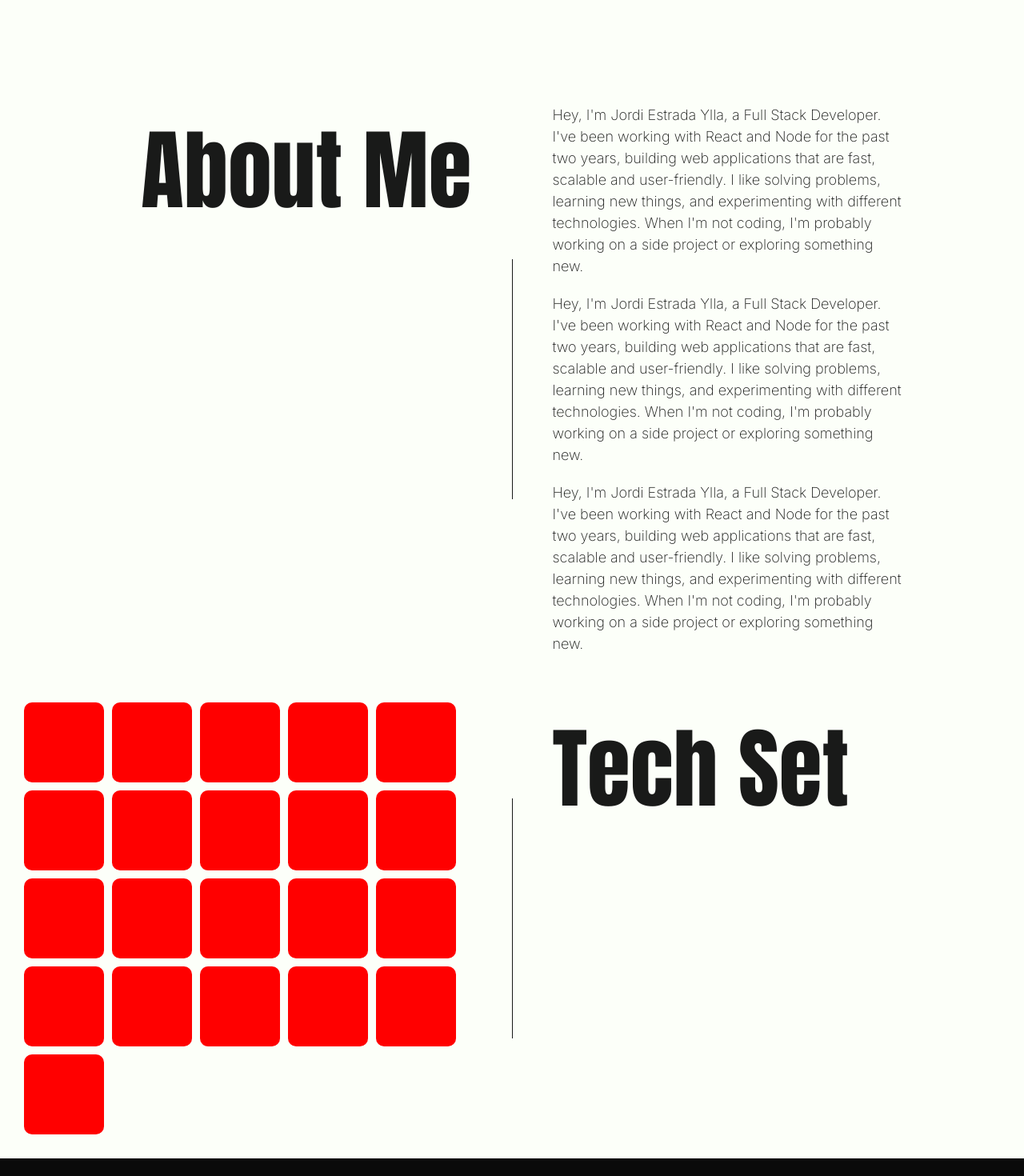
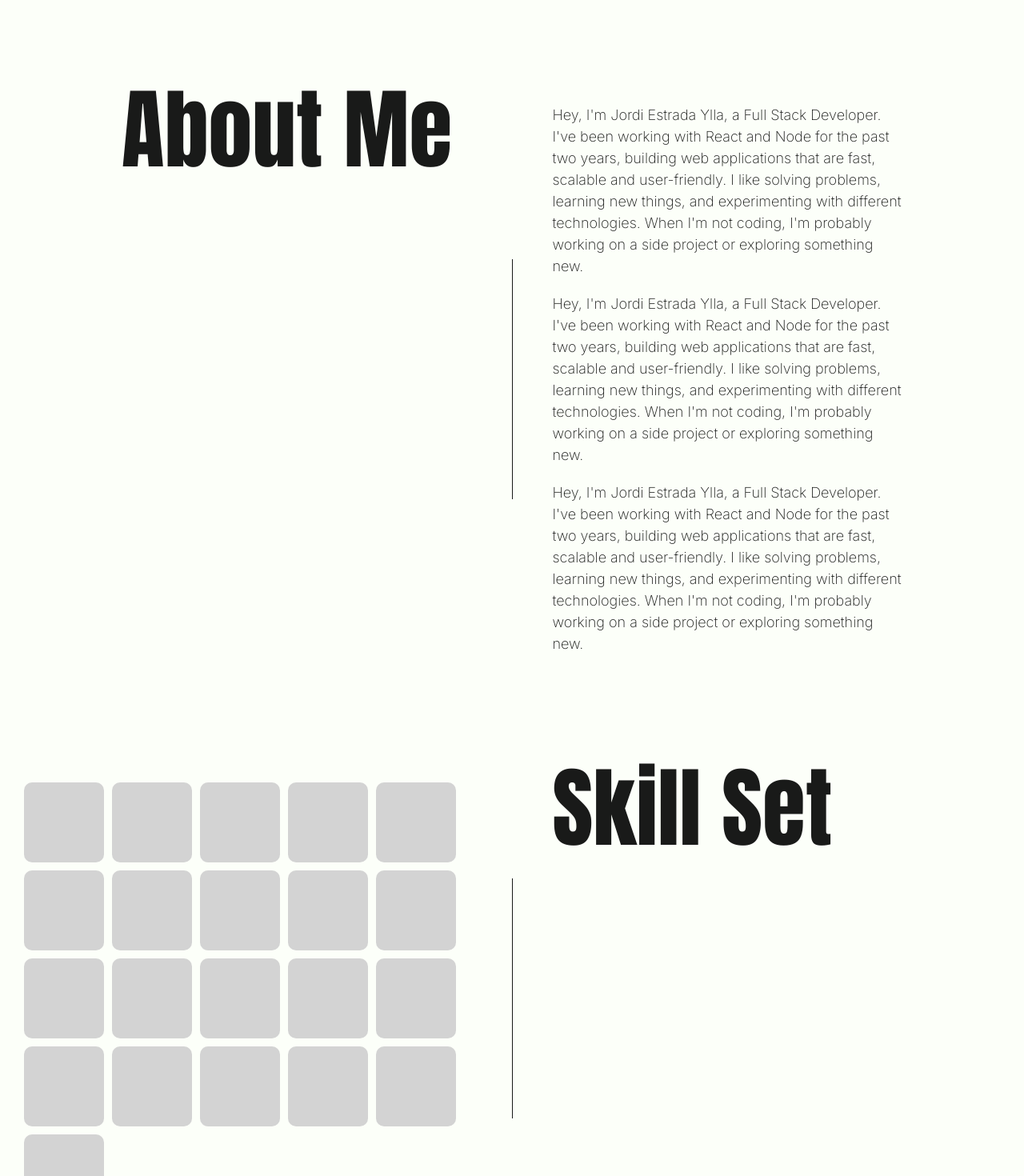
Before and after one commit to Jordiestrada3/portfolio_v1, a Next.js app: page / in a window 1280 px wide. Shown: the part 700-2170 px from the top of the page at 80% size. Built offline with nearby package versions, Linux system fonts and the light colour scheme.

Commit message:
ADD, Adds Animations

```diff
--- /dev/null
+++ b/app/animations/letters-pull-up.tsx
@@ -0,0 +1,47 @@
+'use client';
+import { cn } from '@/cn';
+import { motion, useInView } from 'framer-motion';
+import * as React from 'react';
+
+export function LettersPullUp({
+  text,
+  className = '',
+}: {
+  text: string;
+  className?: string;
+}) {
+  const splittedText = text.split('');
+
+  const pullupVariant = {
+    initial: { y: 10, opacity: 0 },
+    animate: (i: number) => ({
+      y: 0,
+      opacity: 1,
+      transition: {
+        delay: i * 0.05,
+      },
+    }),
+  };
+  const ref = React.useRef(null);
+  const isInView = useInView(ref, { once: true });
+  return (
+    <div className="flex justify-center">
+      {splittedText.map((current, i) => (
+        <motion.div
+          key={i}
+          ref={ref}
+          variants={pullupVariant}
+          initial="initial"
+          animate={isInView ? 'animate' : ''}
+          custom={i}
+          className={cn(
+            'text-xl text-center sm:text-4xl md:text-6xl md:leading-[4rem]',
+            className
+          )}
+        >
+          {current == ' ' ? <span>&nbsp;</span> : current}
+        </motion.div>
+      ))}
+    </div>
+  );
+}
--- /dev/null
+++ b/app/animations/typing-effect.tsx
@@ -0,0 +1,26 @@
+"use client"
+
+import * as React from 'react';
+import { motion, useInView } from 'framer-motion';
+
+export function TypingEffect({ text = 'Typing Effect' }: { text: string }) {
+    const ref = React.useRef(null);
+    const isInView = useInView(ref, { once: true });
+    return (
+        <h1
+            ref={ref}
+            className="text-xl text-center sm:text-4xl  md:text-6xl md:leading-[4rem]"
+        >
+            {text.split('').map((letter, index) => (
+                <motion.span
+                    key={index}
+                    initial={{ opacity: 0 }}
+                    animate={isInView ? { opacity: 1 } : {}}
+                    transition={{ duration: 0.2, delay: index * 0.1 }}
+                >
+                    {letter}
+                </motion.span>
+            ))}
+        </h1>
+    );
+}
--- /dev/null
+++ b/app/animations/words-pull-up.tsx
@@ -0,0 +1,48 @@
+"use client"
+import { cn } from '@/cn';
+import { motion, useInView } from 'framer-motion';
+import * as React from 'react';
+
+export function WordsPullUp({
+  text,
+  className = '',
+}: {
+  text: string;
+  className?: string;
+}) {
+  const splittedText = text.split('  ');
+
+  const pullupVariant = {
+    initial: { y: 20, opacity: 0 },
+    animate: (i: number) => ({
+      y: 0,
+      opacity: 1,
+      transition: {
+        delay: i * 0.1,
+      },
+    }),
+  };
+  const ref = React.useRef(null);
+  const isInView = useInView(ref, { once: true });
+  return (
+    <div className="flex">
+      {splittedText.map((current, i) => (
+        <motion.div
+          key={i}
+          ref={ref}
+          variants={pullupVariant}
+          initial="initial"
+          animate={isInView ? 'animate' : ''}
+          custom={i}
+          className={cn(
+            'text-xl sm:text-4xl md:text-6xl md:leading-[4rem]',
+            'pr-2', // class to sperate words
+            className
+          )}
+        >
+          {current == '' ? <span>&nbsp;</span> : current}
+        </motion.div>
+      ))}
+    </div>
+  );
+}
--- a/app/globals.css
+++ b/app/globals.css
@@ -26,6 +26,11 @@ body {
 }
 
 h1 {
+  font-size: 150px;
+  font-family: var(--font-anton), sans-serif;
+}
+
+.main-title {
   font-size: 150px;
   font-family: var(--font-anton), sans-serif;
 }
@@ -72,6 +77,8 @@ p {
 
 .tech-set-section {
   background-color: #FCFFF9;
+  width: 100vw;
+  height: 100vh;
   color: #191A19;
   width: 100vw;
   display: flex;
@@ -81,6 +88,14 @@ p {
   padding: 30px;
 }
 
+.skill-set-title {
+  font-size: 110px;
+  font-family: var(--font-anton), sans-serif;
+  /* position: sticky;
+  top: 40%;
+  width: 50% */
+}
+
 .vertical-line {
   width: 1px;
   height: 300px;
--- a/app/page.tsx
+++ b/app/page.tsx
@@ -1,3 +1,6 @@
+import { LettersPullUp } from "./animations/letters-pull-up";
+import { TypingEffect } from "./animations/typing-effect";
+import { WordsPullUp } from "./animations/words-pull-up";
 
 export default function Home() {
   return (
@@ -15,7 +18,9 @@ export default function Home() {
       <main>
         <section className="presentation-section">
           <h3>Hi, my name is</h3>
-          <h1>Jordi</h1>
+          <div style={{ padding: 70 }}>
+            <LettersPullUp text='Jordi' className="main-title"></LettersPullUp>
+          </div>
           <h3>I'm a full stack developer</h3>
         </section>
         <section className="about-me-section" >
@@ -32,7 +37,8 @@ export default function Home() {
               top: '40%',
             }}
             >
-              About Me
+              <WordsPullUp text="About Me" className="skill-set-title"></WordsPullUp>
+              {/* About Me */}
             </h2>
             <div className="vertical-line"></div>
             <div style={{ width: '50%', gap: 20, flexDirection: 'column', display: 'flex' }}>
@@ -67,27 +73,27 @@ export default function Home() {
             alignItems: 'flex-start',
           }}>
             <div style={{ width: '50%', display: 'flex', flexWrap: 'wrap', gap: 10 }}>
-              <div style={{ width: 100, height: 100, backgroundColor: 'red', borderRadius: 10 }} />
-              <div style={{ width: 100, height: 100, backgroundColor: 'red', borderRadius: 10 }} />
-              <div style={{ width: 100, height: 100, backgroundColor: 'red', borderRadius: 10 }} />
-              <div style={{ width: 100, height: 100, backgroundColor: 'red', borderRadius: 10 }} />
-              <div style={{ width: 100, height: 100, backgroundColor: 'red', borderRadius: 10 }} />
-              <div style={{ width: 100, height: 100, backgroundColor: 'red', borderRadius: 10 }} />
-              <div style={{ width: 100, height: 100, backgroundColor: 'red', borderRadius: 10 }} />
-              <div style={{ width: 100, height: 100, backgroundColor: 'red', borderRadius: 10 }} />
-              <div style={{ width: 100, height: 100, backgroundColor: 'red', borderRadius: 10 }} />
-              <div style={{ width: 100, height: 100, backgroundColor: 'red', borderRadius: 10 }} />
-              <div style={{ width: 100, height: 100, backgroundColor: 'red', borderRadius: 10 }} />
-              <div style={{ width: 100, height: 100, backgroundColor: 'red', borderRadius: 10 }} />
-              <div style={{ width: 100, height: 100, backgroundColor: 'red', borderRadius: 10 }} />
-              <div style={{ width: 100, height: 100, backgroundColor: 'red', borderRadius: 10 }} />
-              <div style={{ width: 100, height: 100, backgroundColor: 'red', borderRadius: 10 }} />
-              <div style={{ width: 100, height: 100, backgroundColor: 'red', borderRadius: 10 }} />
-              <div style={{ width: 100, height: 100, backgroundColor: 'red', borderRadius: 10 }} />
-              <div style={{ width: 100, height: 100, backgroundColor: 'red', borderRadius: 10 }} />
-              <div style={{ width: 100, height: 100, backgroundColor: 'red', borderRadius: 10 }} />
-              <div style={{ width: 100, height: 100, backgroundColor: 'red', borderRadius: 10 }} />
-              <div style={{ width: 100, height: 100, backgroundColor: 'red', borderRadius: 10 }} />
+              <div style={{ width: 100, height: 100, backgroundColor: 'lightgrey', borderRadius: 10 }} />
+              <div style={{ width: 100, height: 100, backgroundColor: 'lightgrey', borderRadius: 10 }} />
+              <div style={{ width: 100, height: 100, backgroundColor: 'lightgrey', borderRadius: 10 }} />
+              <div style={{ width: 100, height: 100, backgroundColor: 'lightgrey', borderRadius: 10 }} />
+              <div style={{ width: 100, height: 100, backgroundColor: 'lightgrey', borderRadius: 10 }} />
+              <div style={{ width: 100, height: 100, backgroundColor: 'lightgrey', borderRadius: 10 }} />
+              <div style={{ width: 100, height: 100, backgroundColor: 'lightgrey', borderRadius: 10 }} />
+              <div style={{ width: 100, height: 100, backgroundColor: 'lightgrey', borderRadius: 10 }} />
+              <div style={{ width: 100, height: 100, backgroundColor: 'lightgrey', borderRadius: 10 }} />
+              <div style={{ width: 100, height: 100, backgroundColor: 'lightgrey', borderRadius: 10 }} />
+              <div style={{ width: 100, height: 100, backgroundColor: 'lightgrey', borderRadius: 10 }} />
+              <div style={{ width: 100, height: 100, backgroundColor: 'lightgrey', borderRadius: 10 }} />
+              <div style={{ width: 100, height: 100, backgroundColor: 'lightgrey', borderRadius: 10 }} />
+              <div style={{ width: 100, height: 100, backgroundColor: 'lightgrey', borderRadius: 10 }} />
+              <div style={{ width: 100, height: 100, backgroundColor: 'lightgrey', borderRadius: 10 }} />
+              <div style={{ width: 100, height: 100, backgroundColor: 'lightgrey', borderRadius: 10 }} />
+              <div style={{ width: 100, height: 100, backgroundColor: 'lightgrey', borderRadius: 10 }} />
+              <div style={{ width: 100, height: 100, backgroundColor: 'lightgrey', borderRadius: 10 }} />
+              <div style={{ width: 100, height: 100, backgroundColor: 'lightgrey', borderRadius: 10 }} />
+              <div style={{ width: 100, height: 100, backgroundColor: 'lightgrey', borderRadius: 10 }} />
+              <div style={{ width: 100, height: 100, backgroundColor: 'lightgrey', borderRadius: 10 }} />
             </div>
             <div className="vertical-line"></div>
             <h2 style={{
@@ -96,14 +102,12 @@ export default function Home() {
               width: '50%'
             }}
             >
-              Tech Set
+              <WordsPullUp text="Skill Set" className="skill-set-title"></WordsPullUp>
+              {/* Skill Set */}
             </h2>
 
 
           </div>
-        </section>
-        <section style={{ width: '100vw', height: '100vh', display: 'flex', flexDirection: 'column', justifyContent: 'center', alignItems: 'center' }}>
-
         </section>
       </main>
       {/* <footer>
```
